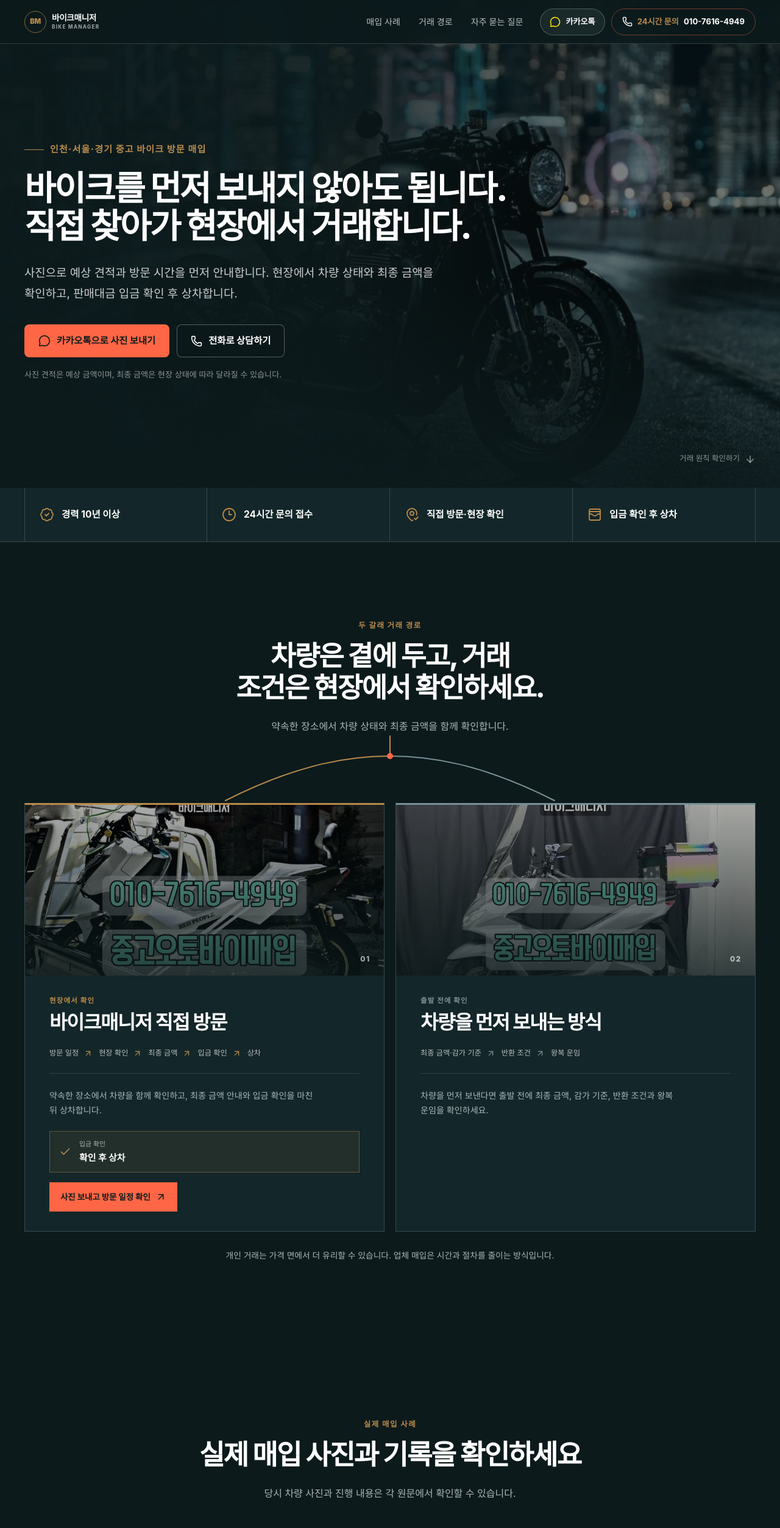
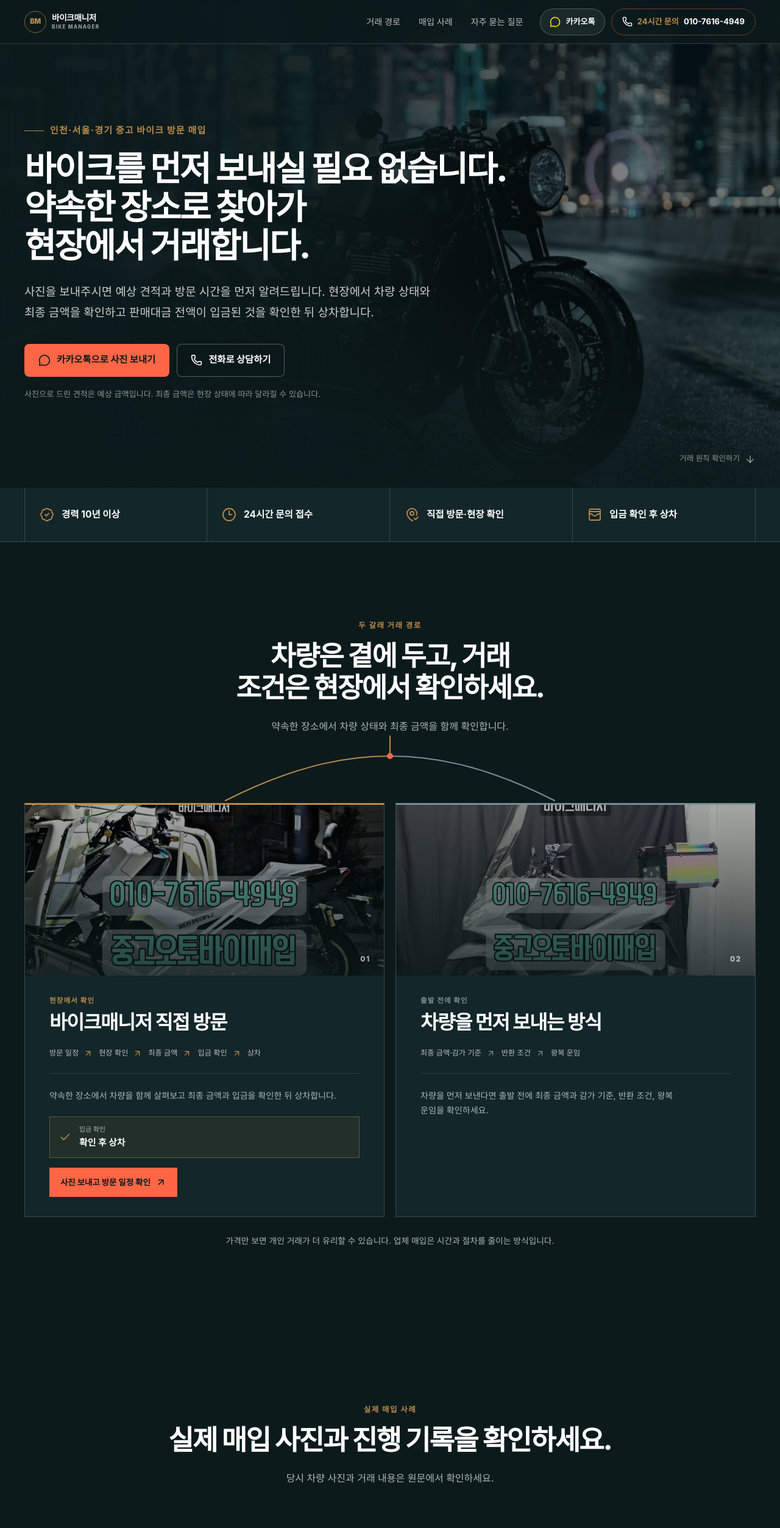
Before and after one commit to 12538253/bike-landing, a Next.js app: page / in a window 1280 px wide. Shown: the top 2506 px of the page at 61% size. Built offline with nearby package versions, Linux system fonts and the light colour scheme.

Commit message:
fix: restore canonical copy and path emphasis

```diff
--- a/app/globals.css
+++ b/app/globals.css
@@ -116,7 +116,7 @@ address {
 }
 
 section[id] {
-  scroll-margin-top: var(--header-height);
+  scroll-margin-top: calc(var(--header-height) + 1px);
 }
 
 .site-shell {
@@ -899,6 +899,20 @@ section[id] {
 
   .transaction-paths__grid[data-enhanced="true"] .transaction-path[data-active="false"] .transaction-path__media img {
     filter: saturate(0.45) contrast(1.04) brightness(0.54);
+  }
+}
+
+@media (min-width: 1200px) and (hover: hover) and (pointer: fine) and (prefers-reduced-motion: no-preference) {
+  .transaction-paths__grid[data-enhanced="true"] .transaction-path__panel > p {
+    max-width: 26rem;
+  }
+
+  .transaction-paths__grid[data-enhanced="true"][data-active-path="directVisit"] {
+    grid-template-columns: minmax(0, 1.12fr) minmax(0, 0.88fr);
+  }
+
+  .transaction-paths__grid[data-enhanced="true"][data-active-path="sendFirst"] {
+    grid-template-columns: minmax(0, 0.88fr) minmax(0, 1.12fr);
   }
 }
 
--- a/components/CaseStudies.tsx
+++ b/components/CaseStudies.tsx
@@ -13,9 +13,9 @@ export default function CaseStudies() {
     <section className="section section--ink" id="cases" aria-labelledby="cases-title">
       <div className="site-shell">
         <div className="section-heading section-heading--light">
-          <p>실제 매입 사례</p>
-          <h2 id="cases-title">실제 매입 사진과 기록을 확인하세요</h2>
-          <span>당시 차량 사진과 진행 내용은 각 원문에서 확인할 수 있습니다.</span>
+          <p>{site.caseStudySection.eyebrow}</p>
+          <h2 id="cases-title">{site.caseStudySection.title}</h2>
+          <span>{site.caseStudySection.description}</span>
         </div>
 
         <div className="case-grid">
@@ -47,7 +47,7 @@ export default function CaseStudies() {
                   ) : null}
                   <span className="case-card__link">
                     <span className="sr-only">{caseStudy.sourceLabel}. </span>
-                    원문 보기 <ArrowUpRight aria-hidden="true" size={17} />
+                    {site.caseStudySection.cardLinkLabel} <ArrowUpRight aria-hidden="true" size={17} />
                   </span>
                 </div>
               </a>
@@ -56,15 +56,15 @@ export default function CaseStudies() {
         </div>
         <div className="case-links">
           <a
-            href={site.contact.naverProof.href}
-            data-cta={site.contact.naverProof.ctaId}
+            href={site.caseStudySection.indexLink.href}
+            data-cta={site.caseStudySection.indexLink.ctaId}
             target="_blank"
             rel="noreferrer"
           >
-            {site.contact.naverProof.label} <ArrowUpRight aria-hidden="true" size={17} />
+            {site.caseStudySection.indexLink.label} <ArrowUpRight aria-hidden="true" size={17} />
           </a>
-          <a href={site.links.naverPlace} target="_blank" rel="noreferrer">
-            네이버 플레이스·리뷰 보기 <ArrowUpRight aria-hidden="true" size={17} />
+          <a href={site.caseStudySection.placeLink.href} target="_blank" rel="noreferrer">
+            {site.caseStudySection.placeLink.label} <ArrowUpRight aria-hidden="true" size={17} />
           </a>
         </div>
       </div>
--- a/components/FAQSection.tsx
+++ b/components/FAQSection.tsx
@@ -7,11 +7,11 @@ export default function FAQSection() {
     <section className="section section--paper" id="faq" aria-labelledby="faq-title">
       <div className="site-shell faq-layout">
         <div className="section-heading section-heading--left faq-heading">
-          <p>자주 묻는 질문</p>
-          <h2 id="faq-title">문의할 때 많이 묻는 내용입니다</h2>
+          <p>{site.faqSection.eyebrow}</p>
+          <h2 id="faq-title">{site.faqSection.title}</h2>
         </div>
         <div className="faq-list">
-          {site.faq.map((item) => (
+          {site.faqSection.items.map((item) => (
             <details key={item.question}>
               <summary>
                 <span>{item.question}</span>
--- a/components/Header.tsx
+++ b/components/Header.tsx
@@ -20,9 +20,11 @@ export default function Header() {
         </a>
 
         <nav className="site-nav" aria-label="주요 메뉴">
-          <a href="#cases">매입 사례</a>
-          <a href="#process">거래 경로</a>
-          <a href="#faq">자주 묻는 질문</a>
+          {site.navigation.map((item) => (
+            <a href={item.href} key={item.href}>
+              {item.label}
+            </a>
+          ))}
         </nav>
 
         <div className="site-header__actions">
@@ -38,7 +40,7 @@ export default function Header() {
           </a>
           <a className="header-phone" href={phone.href} data-cta={phone.ctaId}>
             <Phone aria-hidden="true" size={17} />
-            <span className="header-phone__hours">24시간 문의</span>
+            <span className="header-phone__hours">{phone.label}</span>
             <span>{site.phone.display}</span>
           </a>
         </div>
--- a/components/Hero.tsx
+++ b/components/Hero.tsx
@@ -47,9 +47,9 @@ export default function Hero() {
               <MessageCircle aria-hidden="true" size={20} />
               {kakao.label}
             </a>
-            <a className="button button--ghost" href={site.phone.href}>
+            <a className="button button--ghost" href={site.contact.finalPhone.href}>
               <Phone aria-hidden="true" size={19} />
-              전화로 상담하기
+              {site.contact.finalPhone.label}
             </a>
           </div>
 
@@ -57,7 +57,7 @@ export default function Hero() {
         </div>
 
         <a className="hero__scroll" href="#trust" aria-label="신뢰 근거 보기">
-          <span>거래 원칙 확인하기</span>
+          <span>{site.hero.scrollLabel}</span>
           <ArrowDown aria-hidden="true" size={18} />
         </a>
       </div>
--- a/components/TradeMethodComparison.tsx
+++ b/components/TradeMethodComparison.tsx
@@ -11,14 +11,12 @@ export default function TradeMethodComparison() {
     >
       <div className="site-shell">
         <div className="section-heading section-heading--light transaction-paths-heading">
-          <p>두 갈래 거래 경로</p>
+          <p>{site.tradePathSection.eyebrow}</p>
           <h2 id="method-title">{site.tradePathSection.title}</h2>
           <span>{site.tradePathSection.description}</span>
         </div>
         <TransactionPaths paths={site.tradePaths} />
-        <p className="transaction-paths__note">
-          개인 거래는 가격 면에서 더 유리할 수 있습니다. 업체 매입은 시간과 절차를 줄이는 방식입니다.
-        </p>
+        <p className="transaction-paths__note">{site.tradePathSection.note}</p>
       </div>
     </section>
   );
--- a/components/TrustBar.tsx
+++ b/components/TrustBar.tsx
@@ -8,10 +8,10 @@ export default function TrustBar() {
   return (
     <section className="trust-bar" id="trust" aria-labelledby="trust-title">
       <h2 className="sr-only" id="trust-title">
-        바이크매니저 거래 원칙
+        {site.trustSection.title}
       </h2>
       <div className="site-shell trust-bar__grid">
-        {site.trustPoints.map((point, index) => {
+        {site.trustSection.points.map((point, index) => {
           const Icon = icons[index];
           return (
             <div className="trust-point" key={point}>
--- a/content/site.ts
+++ b/content/site.ts
@@ -11,6 +11,17 @@ export type ContactLink = Readonly<{
   href: string;
   ctaId: CtaId;
   external?: boolean;
+}>;
+
+export type NavigationLink = Readonly<{
+  label: string;
+  href: `#${string}`;
+}>;
+
+export type ExternalLink = Readonly<{
+  label: string;
+  href: string;
+  external: true;
 }>;
 
 export type CaseStudy = Readonly<{
@@ -30,11 +41,60 @@ export type FaqItem = Readonly<{
   answer: string;
 }>;
 
+export type SectionCopy = Readonly<{
+  eyebrow: string;
+  title: string;
+  description?: string;
+}>;
+
+export type DisclosureCopy = Readonly<{
+  summary: string;
+  answer: string;
+}>;
+
+export type TrustSectionCopy = Readonly<{
+  title: string;
+  points: readonly [string, string, string, string];
+}>;
+
+export type QuoteSectionCopy = SectionCopy & Readonly<{
+  description: string;
+  items: readonly [string, string, string, string, string, string, string, string];
+}>;
+
+export type CaseStudySectionCopy = SectionCopy & Readonly<{
+  description: string;
+  cardLinkLabel: string;
+  indexLink: ContactLink;
+  placeLink: ExternalLink;
+}>;
+
+export type PurchaseGuideCopy = SectionCopy & Readonly<{
+  description: string;
+  disclosure: DisclosureCopy;
+}>;
+
+export type FaqSectionCopy = Readonly<{
+  eyebrow: string;
+  title: string;
+  items: readonly FaqItem[];
+}>;
+
+export type LocationSectionCopy = Readonly<{
+  storeLabel: string;
+  hours: string;
+  mapLink: ExternalLink;
+  eyebrow: string;
+  title: string;
+}>;
+
 export type TransactionPathKey = "directVisit" | "sendFirst";
 
 export type TransactionPathSection = Readonly<{
+  eyebrow: string;
   title: string;
   description: string;
+  note: string;
 }>;
 
 export type TransactionPath = Readonly<{
@@ -82,6 +142,11 @@ export const site = {
     naverPlace: naverPlaceUrl,
     officialBlog: officialBlogUrl,
   },
+  navigation: [
+    { label: "거래 경로", href: "#process" },
+    { label: "매입 사례", href: "#cases" },
+    { label: "자주 묻는 질문", href: "#faq" },
+  ] satisfies readonly NavigationLink[],
   metadata: {
     title: "바이크매니저 | 인천·서울·경기 중고 바이크 방문 매입",
     description:
@@ -100,13 +165,14 @@ export const site = {
   hero: {
     eyebrow: "인천·서울·경기 중고 바이크 방문 매입",
     titleLines: [
-      "바이크를 먼저 보내지 않아도 됩니다.",
-      "직접 찾아가 현장에서 거래합니다.",
+      "바이크를 먼저 보내실 필요 없습니다.",
+      "약속한 장소로 찾아가 현장에서 거래합니다.",
     ],
     description:
-      "사진으로 예상 견적과 방문 시간을 먼저 안내합니다. 현장에서 차량 상태와 최종 금액을 확인하고, 판매대금 입금 확인 후 상차합니다.",
+      "사진을 보내주시면 예상 견적과 방문 시간을 먼저 알려드립니다. 현장에서 차량 상태와 최종 금액을 확인하고 판매대금 전액이 입금된 것을 확인한 뒤 상차합니다.",
     note:
-      "사진 견적은 예상 금액이며, 최종 금액은 현장 상태에 따라 달라질 수 있습니다.",
+      "사진으로 드린 견적은 예상 금액입니다. 최종 금액은 현장 상태에 따라 달라질 수 있습니다.",
+    scrollLabel: "거래 원칙 확인하기",
   },
   contact: {
     heroKakao: {
@@ -116,7 +182,7 @@ export const site = {
       external: true,
     } satisfies ContactLink,
     headerPhone: {
-      label: `24시간 문의 ${phoneNumber}`,
+      label: "24시간 문의",
       href: `tel:${phoneNumber}`,
       ctaId: "header-phone",
     } satisfies ContactLink,
@@ -131,16 +197,13 @@ export const site = {
       href: `tel:${phoneNumber}`,
       ctaId: "final-phone",
     } satisfies ContactLink,
-    naverProof: {
-      label: "공식 블로그에서 더 많은 사례 보기",
-      href: officialBlogUrl,
-      ctaId: "naver-proof",
-      external: true,
-    } satisfies ContactLink,
   },
   tradePathSection: {
+    eyebrow: "두 갈래 거래 경로",
     title: "차량은 곁에 두고, 거래 조건은 현장에서 확인하세요.",
     description: "약속한 장소에서 차량 상태와 최종 금액을 함께 확인합니다.",
+    note:
+      "가격만 보면 개인 거래가 더 유리할 수 있습니다. 업체 매입은 시간과 절차를 줄이는 방식입니다.",
   } satisfies TransactionPathSection,
   tradePaths: {
     directVisit: {
@@ -148,7 +211,7 @@ export const site = {
       title: "바이크매니저 직접 방문",
       steps: ["방문 일정", "현장 확인", "최종 금액", "입금 확인", "상차"],
       description:
-        "약속한 장소에서 차량을 함께 확인하고, 최종 금액 안내와 입금 확인을 마친 뒤 상차합니다.",
+        "약속한 장소에서 차량을 함께 살펴보고 최종 금액과 입금을 확인한 뒤 상차합니다.",
       image: "/images/routes/direct-visit.webp",
       imageAlt: "늦은 저녁 운송 차량에 실린 혼다 ADV350 스쿠터",
       imagePosition: "center center",
@@ -169,30 +232,41 @@ export const site = {
       title: "차량을 먼저 보내는 방식",
       steps: ["최종 금액·감가 기준", "반환 조건", "왕복 운임"],
       description:
-        "차량을 먼저 보낸다면 출발 전에 최종 금액, 감가 기준, 반환 조건과 왕복 운임을 확인하세요.",
+        "차량을 먼저 보낸다면 출발 전에 최종 금액과 감가 기준, 반환 조건, 왕복 운임을 확인하세요.",
       image: "/images/routes/send-first.webp",
       imageAlt: "측면에서 본 회색 혼다 PCX125 스쿠터",
       imagePosition: "center center",
       sourceUrl: "https://m.blog.naver.com/bikemanager4949/224362894515",
     } satisfies TransactionPath,
   } satisfies Readonly<Record<TransactionPathKey, TransactionPath>>,
-  trustPoints: [
+  trustSection: {
+    title: "거래 원칙",
     // Public source for the confirmed career claim: https://m.blog.naver.com/bikemanager4949
-    "경력 10년 이상",
-    "24시간 문의 접수",
-    "직접 방문·현장 확인",
-    "입금 확인 후 상차",
-  ],
-  quoteItems: [
-    "기종",
-    "연식",
-    "주행거리",
-    "하자 내역",
-    "폐지 여부",
-    "검사 여부",
-    "지역",
-    "바이크 사진",
-  ],
+    points: ["경력 10년 이상", "24시간 문의 접수", "직접 방문·현장 확인", "입금 확인 후 상차"],
+  } satisfies TrustSectionCopy,
+  quoteSection: {
+    eyebrow: "견적 준비",
+    title: "사진과 기본 정보 8가지만 보내주세요.",
+    description: "밝은 곳에서 차량 전체와 하자 부위를 가까이 찍어주세요.",
+    items: ["기종", "연식", "주행거리", "하자 내역", "폐지 여부", "검사 여부", "지역", "바이크 사진"],
+  } satisfies QuoteSectionCopy,
+  caseStudySection: {
+    eyebrow: "실제 매입 사례",
+    title: "실제 매입 사진과 진행 기록을 확인하세요.",
+    description: "당시 차량 사진과 거래 내용은 원문에서 확인하세요.",
+    cardLinkLabel: "원문 보기",
+    indexLink: {
+      label: "공식 블로그에서 더 많은 사례 보기",
+      href: officialBlogUrl,
+      ctaId: "naver-proof",
+      external: true,
+    } satisfies ContactLink,
+    placeLink: {
+      label: "네이버 플레이스·리뷰 보기",
+      href: naverPlaceUrl,
+      external: true,
+    } satisfies ExternalLink,
+  } satisfies CaseStudySectionCopy,
   cases: [
     {
       layout: "featured",
@@ -227,21 +301,46 @@ export const site = {
       imagePosition: "center 52%",
     },
   ] satisfies readonly CaseStudy[],
-  faq: [
+  purchaseGuide: {
+    eyebrow: "매입 가능 범위",
+    title: "스쿠터부터 대형 바이크까지 편하게 문의해 주세요.",
+    description: "차량 상태와 등록 정보를 먼저 확인하고 매입 가능 여부와 필요한 서류를 알려드립니다.",
+    disclosure: {
+      summary: "명의·서류가 다른 경우",
+      answer:
+        "보통 신분증과 이륜자동차 사용신고필증 또는 폐지증명서를 확인합니다. 타인·법인·외국인 명의, 미성년자 소유, 서류 분실, 차대번호 훼손·재타각 차량은 추가 확인이 필요합니다. 확인 결과에 따라 거래가 어렵거나 서류를 더 준비해야 할 수 있습니다.",
+    },
+  } satisfies PurchaseGuideCopy,
+  faqSection: {
+    eyebrow: "자주 묻는 질문",
+    title: "문의할 때 많이 묻는 내용입니다.",
+    items: [
       {
         question: "사진 견적이 최종 금액인가요?",
         answer:
-        "사진 견적은 예상 금액입니다. 현장 상태를 확인하고 달라지는 이유와 최종 금액을 설명한 뒤 판매자가 동의하면 거래합니다.",
+          "사진 견적은 예상 금액입니다. 현장에서 차량과 서류를 확인하고 달라지는 이유와 최종 금액을 설명한 뒤 판매자가 동의하면 거래합니다.",
       },
       {
         question: "24시간 바로 방문하나요?",
         answer:
-        "24시간은 문의 접수이며 즉시 방문을 보장하지 않습니다. 방문 시간은 지역과 당일 일정을 확인한 뒤 안내합니다.",
+          "24시간은 문의 접수이며 즉시 방문을 보장하지 않습니다. 방문 시간은 지역과 당일 일정을 확인한 뒤 알려드립니다.",
       },
       {
-      question: "번호판이 있거나 폐지 전이어도 상담할 수 있나요?",
+        question: "번호판이 있거나 폐지 전인 차량도 상담할 수 있나요?",
         answer:
-        "가능합니다. 등록 상태와 본인 소유 여부를 먼저 확인하고 필요한 서류와 절차를 안내합니다.",
+          "가능합니다. 등록 상태와 본인 소유 여부를 먼저 확인하고 필요한 서류와 절차를 알려드립니다.",
       },
-  ] satisfies readonly FaqItem[],
+    ],
+  } satisfies FaqSectionCopy,
+  locationSection: {
+    storeLabel: "인천 오프라인 매장",
+    hours: "24시간 문의 접수 · 방문 전 연락",
+    mapLink: {
+      label: "네이버 지도에서 위치·리뷰 보기",
+      href: naverPlaceUrl,
+      external: true,
+    },
+    eyebrow: "사진부터 보내주세요.",
+    title: "예상 견적과 방문 가능한 시간을 알려드립니다.",
+  } satisfies LocationSectionCopy,
 } as const;
```
Also changed, not shown: components/LocationFinal.tsx (+8 -8 lines), components/PurchaseGuide.tsx (+7 -9 lines), components/QuoteChecklist.tsx (+4 -4 lines), .superpowers/sdd/2026-08-15-landing-copy-budget/task-2-report.md, 2 other files (tests, documents, lock files or other folders). Lines whose indentation alone changed are shown as unchanged.
